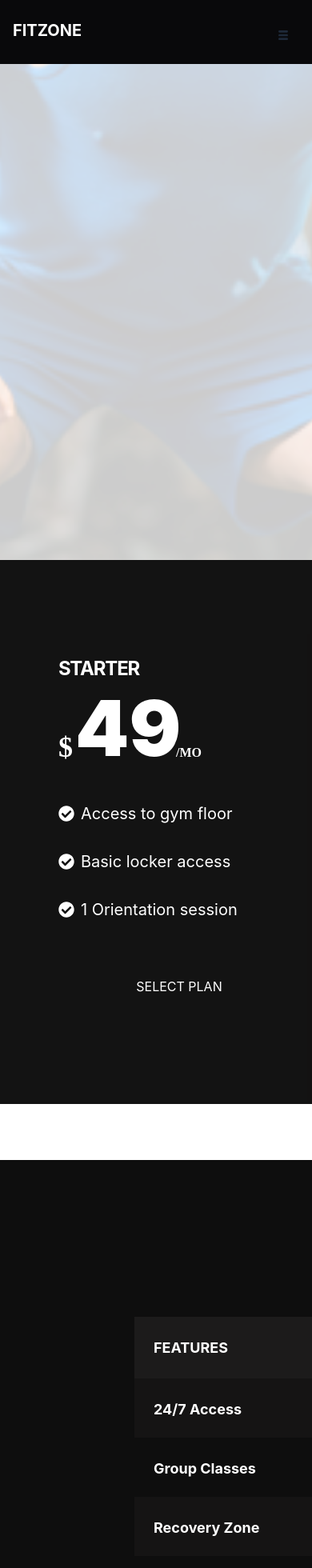
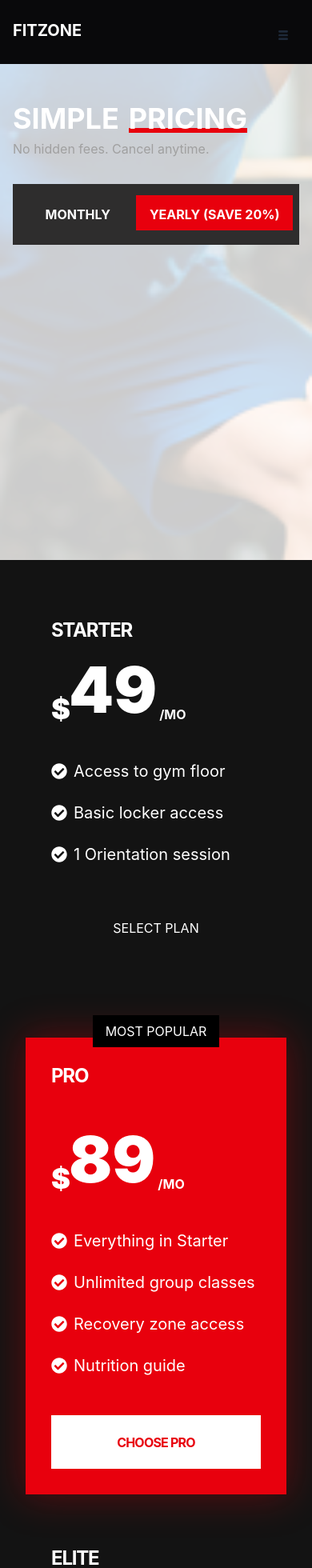
Before and after one commit to tekilaofficielpro/fitzone, a React (Vite) app: page /pricing in a window 390 px wide. Shown: the top 1960 px of the page at 80% size. Built offline with nearby package versions, Linux system fonts and the light colour scheme.

Commit message:
responsive pricing

```diff
--- a/src/pages/niniPages/miniPagePricing/ComparePlan.jsx
+++ b/src/pages/niniPages/miniPagePricing/ComparePlan.jsx
@@ -7,12 +7,15 @@ export const ComparePlan = () => {
   return (
     <>
       <style>{styles}</style>
-      <section className="h-[738px] text-white py-[96px] px-[32px] bg-[#0E0E0E]">
-        <div className="container h-[546px] max-w-[1024px] flex flex-row gap-[16px]">
-          <div className='w-[1024px] h-[40px]'>
-            <h1 className="w-[320px] h-[240px] font-black text-[36px] text-[#E5E2E1] leading-[40px] tracking-[-1.8px] position relative left-[500px] uppercase anim-row">COMPARE PLANS</h1>
+      <section className="min-h-[808px] h-auto text-white py-10 sm:py-14 md:py-[96px] px-4 sm:px-6 md:px-[32px] bg-[#0E0E0E]">
+        <div className="container min-h-[546px] h-auto max-w-[1024px] flex flex-col md:flex-row gap-[16px]">
+          <div className='w-full'>
+            <h1 className="w-full md:w-[320px] font-black text-[28px] md:text-[36px] text-[#E5E2E1] leading-[40px] tracking-[-1.8px] uppercase anim-row
+                          text-center md:text-left md:relative md:left-[400px] lg:left-[500px] anim-compare-title" style={{ transitionDelay: '0ms' }}>
+              COMPARE PLANS
+            </h1>
           </div>
-          <ul className='w-[1024px] h-[442px] flex flex-col gap-0 position relative top-[100px] right-[200px]'>
+          <ul className='w-full max-w-[1024px] mx-auto flex flex-col gap-0 relative top-0 md:top-[100px] md:right-[200px] lg:right-80'>
             {[
               { label: 'FEATURES', isHeader: true },
               { label: '24/7 Access' },
@@ -22,53 +25,52 @@ export const ComparePlan = () => {
               { label: 'Free Guest Passes' },
             ].map(() => null)}
 
-            <li className="w-[1024px] h-[79px] border-b-2 border-[#E8000D] flex flex-row gap-30 text-xl bg-[#1C1B1B] anim-row" style={{ transitionDelay: '0ms' }}>
-              <h2 className='w-[417px] h-[77px] px-[24px] py-[26px] text-[18px] font-bold'>FEATURES</h2>
-              <ul className='flex flex-row px-30'>
-                <li className='w-[248px] h-[77px] px-[24px] py-[26px] text-[18px] font-bold'>STARTER</li>
-                <li className='w-[248px] h-[77px] px-[42px] py-[26px] text-[18px] text-[#E8000D] font-bold'>PRO</li>
-                <li className='w-[248px] h-[77px] px-[15px] py-[26px] text-[18px] font-bold'>ELITE</li>
-              </ul>
+            {/* Ligne header */}
+            <li className="w-full border-b-2 border-[#E8000D] bg-[#1C1B1B] anim-row grid grid-cols-4" style={{ transitionDelay: '0ms' }}>
+              <h2 className='px-4 py-[26px] text-[18px] font-bold col-span-1'>FEATURES</h2>
+              <span className='px-4 py-[26px] text-[18px] font-bold text-center'>STARTER</span>
+              <span className='px-4 py-[26px] text-[18px] font-bold text-[#E8000D] text-center'>PRO</span>
+              <span className='px-4 py-[26px] text-[18px] font-bold text-center'>ELITE</span>
             </li>
-            <li className="w-[1024px] h-[74px] flex flex-row gap-30 text-xl bg-[#1C1B1B]/50 anim-row" style={{ transitionDelay: '80ms' }}>
-              <h2 className='w-[417px] h-[74px] px-[24px] py-[26px] text-[18px] font-bold'>24/7 Access</h2>
-              <ul className="flex flex-row px-35">
-                <li className='w-[248px] h-[77px] px-[24px] py-[26px] text-[#E8000D] text-[18px] font-bold position relative right-[100px]'><FaCheck /></li>
-                <li className='h-[77px] px-[24px] py-[26px] text-[18px] text-[#E8000D] font-bold position relative right-[100px]'><FaCheck /></li>
-                <li className='h-[77px] px-[24px] py-[26px] text-[18px] text-[#E8000D] font-bold position relative left-[65px]'><FaCheck /></li>
-              </ul>
+
+            {/* 24/7 Access */}
+            <li className="w-full bg-[#1C1B1B]/50 anim-row grid grid-cols-4" style={{ transitionDelay: '80ms' }}>
+              <h2 className='px-4 py-[26px] text-[18px] font-bold'>24/7 Access</h2>
+              <span className='px-4 py-[26px] text-[#E8000D] text-[18px] font-bold flex items-center justify-center'><FaCheck /></span>
+              <span className='px-4 py-[26px] text-[#E8000D] text-[18px] font-bold flex items-center justify-center'><FaCheck /></span>
+              <span className='px-4 py-[26px] text-[#E8000D] text-[18px] font-bold flex items-center justify-center'><FaCheck /></span>
             </li>
-            <li className="w-[1024px] h-[74px] flex flex-row gap-30 text-xl bg-[#0E0E0E] anim-row" style={{ transitionDelay: '160ms' }}>
-              <h2 className='w-[417px] h-[74px] px-[24px] py-[26px] text-[18px] font-bold'>Group Classes</h2>
-              <ul className="flex flex-row px-35">
-                <li className='w-[248px] h-[77px] px-[24px] py-[26px] text-[18px] text-[#4B5563] font-bold position relative right-[100px]'><MdClose /></li>
-                <li className='h-[77px] px-[24px] py-[26px] text-[18px] text-[#E8000D] font-bold position relative right-[100px]'><FaCheck /></li>
-                <li className='h-[77px] px-[24px] py-[26px] text-[18px] text-[#E8000D] font-bold position relative left-[65px]'><FaCheck /></li>
-              </ul>
+
+            {/* Group Classes */}
+            <li className="w-full bg-[#0E0E0E] anim-row grid grid-cols-4" style={{ transitionDelay: '160ms' }}>
+              <h2 className='px-4 py-[26px] text-[18px] font-bold'>Group Classes</h2>
+              <span className='px-4 py-[26px] text-[#4B5563] text-[18px] font-bold flex items-center justify-center'><MdClose /></span>
+              <span className='px-4 py-[26px] text-[#E8000D] text-[18px] font-bold flex items-center justify-center'><FaCheck /></span>
+              <span className='px-4 py-[26px] text-[#E8000D] text-[18px] font-bold flex items-center justify-center'><FaCheck /></span>
             </li>
-            <li className="w-[1024px] h-[74px] flex flex-row gap-30 text-xl bg-[#1C1B1B]/50 anim-row" style={{ transitionDelay: '240ms' }}>
-              <h2 className='w-[417px] h-[74px] px-[24px] py-[26px] text-[18px] font-bold'>Recovery Zone</h2>
-              <ul className="flex justify-between gap-20 position relative left-[20px]">
-                <li className='w-[248px] h-[77px] px-[24px] py-[26px] text-[18px] text-[#4B5563] font-bold position relative right-[100px]'><MdClose /></li>
-                <li className='h-[77px] px-[24px] py-[26px] text-[18px] text-[#E8000D] font-bold position relative right-[180px]'><FaCheck /></li>
-                <li className='h-[77px] px-[24px] py-[26px] text-[18px] text-[#E8000D] font-bold position relative right-[95px]'><FaCheck /></li>
-              </ul>
+
+            {/* Recovery Zone */}
+            <li className="w-full bg-[#1C1B1B]/50 anim-row grid grid-cols-4" style={{ transitionDelay: '240ms' }}>
+              <h2 className='px-4 py-[26px] text-[18px] font-bold'>Recovery Zone</h2>
+              <span className='px-4 py-[26px] text-[#4B5563] text-[18px] font-bold flex items-center justify-center'><MdClose /></span>
+              <span className='px-4 py-[26px] text-[#E8000D] text-[18px] font-bold flex items-center justify-center'><FaCheck /></span>
+              <span className='px-4 py-[26px] text-[#E8000D] text-[18px] font-bold flex items-center justify-center'><FaCheck /></span>
             </li>
-            <li className="w-[1024px] h-[74px] flex flex-row gap-30 text-xl bg-[#0E0E0E]/50 anim-row" style={{ transitionDelay: '320ms' }}>
-              <h2 className='w-[417px] h-[74px] px-[24px] py-[26px] text-[18px] font-bold'>Personal Coaching</h2>
-              <ul className="flex flex-row px-35">
-                <li className='w-[248px] h-[77px] px-[24px] py-[26px] text-[18px] text-[#4B5563] font-bold position relative right-[100px]'><MdClose /></li>
-                <li className='h-[77px] px-[24px] py-[26px] text-[18px] text-[#4B5563] font-bold position relative right-[100px]'><MdClose /></li>
-                <li className='h-[77px] px-[24px] py-[26px] text-[18px] text-[#E8000D] font-bold position relative left-[65px]'><FaCheck /></li>
-              </ul>
+
+            {/* Personal Coaching */}
+            <li className="w-full bg-[#0E0E0E]/50 anim-row grid grid-cols-4" style={{ transitionDelay: '320ms' }}>
+              <h2 className='px-4 py-[26px] text-[18px] font-bold'>Personal Coaching</h2>
+              <span className='px-4 py-[26px] text-[#4B5563] text-[18px] font-bold flex items-center justify-center'><MdClose /></span>
+              <span className='px-4 py-[26px] text-[#4B5563] text-[18px] font-bold flex items-center justify-center'><MdClose /></span>
+              <span className='px-4 py-[26px] text-[#E8000D] text-[18px] font-bold flex items-center justify-center'><FaCheck /></span>
             </li>
-            <li className="w-[1024px] h-[74px] flex flex-row gap-30 text-xl bg-[#1C1B1B]/50 anim-row" style={{ transitionDelay: '400ms' }}>
-              <h2 className='w-[417px] h-[74px] px-[24px] py-[26px] text-[18px] font-bold'>Free Guest Passes</h2>
-              <ul className="flex justify-between gap-20 position relative left-[20px]">
-                <li className='w-[248px] h-[77px] px-[24px] py-[26px] text-[18px] text-[#4B5563] font-bold position relative right-[100px]'><MdClose /></li>
-                <li className='h-[77px] px-[24px] py-[26px] text-[18px] text-[#E8000D] font-bold position relative right-[180px]'><FaCheck /></li>
-                <li className='h-[77px] px-[24px] py-[26px] text-[18px] text-[#E8000D] font-bold position relative right-[95px]'><FaCheck /></li>
-              </ul>
+
+            {/* Free Guest Passes */}
+            <li className="w-full bg-[#1C1B1B]/50 anim-row grid grid-cols-4" style={{ transitionDelay: '400ms' }}>
+              <h2 className='px-4 py-[26px] text-[18px] font-bold'>Free Guest Passes</h2>
+              <span className='px-4 py-[26px] text-[#4B5563] text-[18px] font-bold flex items-center justify-center'><MdClose /></span>
+              <span className='px-4 py-[26px] text-[#E8000D] text-[18px] font-bold flex items-center justify-center'><FaCheck /></span>
+              <span className='px-4 py-[26px] text-[#E8000D] text-[18px] font-bold flex items-center justify-center'><FaCheck /></span>
             </li>
           </ul>
         </div>
--- a/src/pages/niniPages/miniPagePricing/HeroSection.jsx
+++ b/src/pages/niniPages/miniPagePricing/HeroSection.jsx
@@ -4,24 +4,38 @@ const HeroSection = () => {
   return (
     <>
     <style>{styles}</style>
-    <section className='relative h-[700px] py-24 px-75 flex flex-col gap-16'>
-      <div
+    <section className='relative min-h-[700px] py-12 sm:py-16 md:py-20 lg:py-24 px-4 sm:px-10 md:px-20 lg:px-75 flex flex-col gap-8 sm:gap-12 md:gap-16'>
+     <div
         className="absolute inset-0 bg-[url('/pricingCoach4.png')] bg-cover bg-center"
         style={{ opacity: 0.2 }}
       />
-      <div className='container mx-auto relative top-40 left-55 z-10'>
-        <div className='text-[#FFFFFF] text-8xl font-bold flex flex-row gap-6 anim-hero-title'>
+      <div className='container mx-auto relative top-20 sm:top-28 md:top-32 lg:top-40 left-0 sm:left-10 md:left-20 z-10'>
+        <div className='text-white font-bold flex flex-row gap-3 sm:gap-6 anim-hero-title
+                text-4xl sm:text-6xl md:text-7xl lg:text-8xl lg:ml-[150px]'>
           <h1>SIMPLE</h1>
           <div className='flex flex-col'>
             <h1 className='z-10'>PRICING</h1>
-            <div className='w-[380px] h-[12px] position relative bottom-4 bg-[#E8000D] anim-hero-bar'></div>
+            <div className='relative bottom-2 sm:bottom-3 md:bottom-4 bg-[#E8000D] anim-hero-bar
+                            h-[6px] sm:h-[8px] md:h-[10px] lg:h-[12px]
+                            w-full'></div>
           </div>
         </div>
-        <h2 className='w-[360px] h-[28px] text-[#A0A0A0] text-[25px] mx-50 anim-hero-sub'>No hidden fees. Cancel anytime.</h2>
+        <h2 className='w-full max-w-[360px] text-[#A0A0A0] text-base sm:text-lg md:text-[25px] mx-auto sm:mx-10 md:mx-30 lg:mx-90 anim-hero-sub'>
+          No hidden fees. Cancel anytime.
+        </h2>
       </div>
-      <div className='w-[363px] h-[56px] bg-[#2e2d2d] mx-49 p-4 text-white flex flex-row gap-0 font-bold relative top-40 left-55 anim-hero-toggle'>
-        <button className='w-[138px] h-[44px] py-3 position relative bottom-2.5 toggle-btn'>MONTHLY</button>
-        <button className='w-[216px] h-[44px] py-3 bg-[#E8000D] position relative bottom-2.5 left-2 toggle-btn'>YEARLY (SAVE 20%)</button>
+      <div className='w-full max-w-[363px] bg-[#2e2d2d]
+                mx-auto sm:mx-10 md:mx-49
+                p-4 text-white flex flex-row gap-0 font-bold
+                relative top-20 sm:top-28 md:top-32 lg:top-40
+                left-0 sm:left-10 md:left-1 lg:mx-106
+                anim-hero-toggle'>
+        <button className='flex-1 sm:w-[138px] h-[44px] py-3 relative bottom-0.5 toggle-btn'>
+          MONTHLY
+        </button>
+        <button className='flex-[1.5] sm:w-[216px] h-[44px] py-3 bg-[#E8000D] relative bottom-0.5 left-2 toggle-btn'>
+          YEARLY (SAVE 20%)
+        </button>
       </div>
     </section>
     </>
--- a/src/pages/niniPages/miniPagePricing/PricingCard.jsx
+++ b/src/pages/niniPages/miniPagePricing/PricingCard.jsx
@@ -4,65 +4,65 @@ export const PricingCard = () => {
   return (
     <>
     <style>{styles}</style>
-    <section className='container h-[750px] text-white'>
-      <div className='py-[80px] px-[8px] position bg-[#131313]'>
-        <ul className='w-[1216px] h-[520px] max-w-[1280px] grid grid-rows-1 grid-cols-3 gap-y-8 gap-x-10 opacity-100 relative left-[25px]'>
+    <section className='container min-h-[750px] h-auto text-white'>
+      <div className='py-10 sm:py-14 md:py-[80px] px-4 sm:px-6 md:px-[8px] bg-[#131313]'>
+        <ul className='w-full max-w-[1216px] mx-auto grid grid-cols-1 md:grid-cols-3 gap-8 md:gap-x-10 px-4 md:px-0'>
 
           {/* STARTER */}
-          <li className='w-[384px] h-[525px] flex justify-between p-10 border-1 border-olive-600 opacity-100 col-start-1 row-start-1 col-span-1 row-span-1 anim-card-left'>
-            <div className="">
-              <h1 className="w-[302px] h-[32px] mb-2.5 font-bold text-[24px] leading-[32px] tracking-[-1.2px] align-middle uppercase">STARTER</h1>
+          <li className='w-full md:w-[384px] min-h-[525px] flex justify-between p-8 md:p-10 border-1 border-olive-600 col-start-1 anim-card-left'>
+            <div className="w-full">
+              <h1 className="font-bold text-[24px] leading-[32px] tracking-[-1.2px] uppercase mb-2.5">STARTER</h1>
               <div className='flex flex-row gap-2'>
-                <h1 className="w-[23px] h-[42px] position relative top-[52px] font-['Space_Grotesk'] font-black text-[36px] leading-[40px] tracking-normal align-middle">$</h1>
-                <h1 className="w-[123px] h-[101px] position relative right-[10px] font-black text-[96px] leading-[96px] tracking-normal align-middle">49</h1>
-                <h2 className="w-[33px] h-[25px] position relative top-[67px] right-[15px] font-['Space_Grotesk'] font-bold text-[16px] leading-[24px] tracking-normal align-middle">/MO</h2>
+                <h1 className="relative top-[52px] font-black text-[36px] leading-[40px]">$</h1>
+                <h1 className="relative right-[10px] font-black text-[80px] md:text-[96px] leading-[96px]">49</h1>
+                <h2 className="relative top-[67px] right-[15px] font-bold text-[16px] leading-[24px]">/MO</h2>
               </div>
-              <ul className='w-[319px] h-[160px] pt-[8px] mt-[32px] flex flex-col gap-[32px]'>
-                <li className='flex flex-row gap-2 text-xl'><FaCheckCircle className='position relative top-1'/>Access to gym floor</li>
-                <li className='flex flex-row gap-2 text-xl'><FaCheckCircle className='position relative top-1'/>Basic locker access</li>
-                <li className='flex flex-row gap-2 text-xl'><FaCheckCircle className='position relative top-1'/>1 Orientation session</li>
+              <ul className='w-full pt-[8px] mt-[32px] flex flex-col gap-[24px] md:gap-[32px]'>
+                <li className='flex flex-row gap-2 text-xl'><FaCheckCircle className='relative top-1'/>Access to gym floor</li>
+                <li className='flex flex-row gap-2 text-xl'><FaCheckCircle className='relative top-1'/>Basic locker access</li>
+                <li className='flex flex-row gap-2 text-xl'><FaCheckCircle className='relative top-1'/>1 Orientation session</li>
               </ul>
-              <button className="w-[302px] h-[60px] border-4 mt-[48px] border-olive-600 btn-select">SELECT PLAN</button>
+              <button className="w-full h-[60px] border-4 mt-[48px] border-olive-600 btn-select">SELECT PLAN</button>
             </div>
           </li>
 
           {/* PRO */}
-          <li className='w-[404px] h-[610px] bg-[#E8000D] shadow-[0_0_40px_0_#E8000D40] flex justify-between p-10 opacity-100 col-start-2 row-start-1 col-span-1 row-span-1 anim-card-center'>
-            <fieldset>
-              <legend className="w-[158px] py-2 text-center position relative bottom-[60px] bg-[#000000]">MOST POPULAR</legend>
-              <h1 className="w-[302px] h-[32px] font-bold text-[24px] leading-[32px] tracking-[-1.2px] align-middle uppercase position relative bottom-[40px]">PRO</h1>
+          <li className='w-full md:w-[404px] min-h-[525px] md:min-h-[610px] bg-[#E8000D] shadow-[0_0_40px_0_#E8000D40] flex justify-between p-8 md:p-10 anim-card-center'>
+            <fieldset className="w-full">
+              <legend className="w-[158px] py-2 text-center relative bottom-[60px] bg-[#000000]">MOST POPULAR</legend>
+              <h1 className="font-bold text-[24px] leading-[32px] tracking-[-1.2px] uppercase relative bottom-[40px]">PRO</h1>
               <div className='flex flex-row gap-2'>
-                <h1 className="w-[23px] h-[42px] position relative top-[52px] font-['Space_Grotesk'] font-black text-[36px] leading-[40px] tracking-normal align-middle">$</h1>
-                <h1 className="w-[123px] h-[101px] position relative right-[10px] font-black text-[96px] leading-[96px] tracking-normal align-middle">89</h1>
-                <h2 className="w-[33px] h-[25px] position relative top-[67px] right-[15px] font-['Space_Grotesk'] font-bold text-[16px] leading-[24px] tracking-normal align-middle">/MO</h2>
+                <h1 className="relative top-[52px] font-black text-[36px] leading-[40px]">$</h1>
+                <h1 className="relative right-[10px] font-black text-[80px] md:text-[96px] leading-[96px]">89</h1>
+                <h2 className="relative top-[67px] right-[15px] font-bold text-[16px] leading-[24px]">/MO</h2>
               </div>
-              <ul className='w-[319px] h-[160px] pt-[8px] mt-[32px] flex flex-col gap-[32px]'>
-                <li className='flex flex-row gap-2 text-xl'><FaCheckCircle className='position relative top-1'/>Everything in Starter</li>
-                <li className='flex flex-row gap-2 text-xl'><FaCheckCircle className='position relative top-1'/>Unlimited group classes</li>
-                <li className='flex flex-row gap-2 text-xl'><FaCheckCircle className='position relative top-1'/>Recovery zone access</li>
-                <li className='flex flex-row gap-2 text-xl'><FaCheckCircle className='position relative top-1'/>Nutrition guide</li>
+              <ul className='w-full pt-[8px] mt-[32px] flex flex-col gap-[24px] md:gap-[32px]'>
+                <li className='flex flex-row gap-2 text-xl'><FaCheckCircle className='relative top-1'/>Everything in Starter</li>
+                <li className='flex flex-row gap-2 text-xl'><FaCheckCircle className='relative top-1'/>Unlimited group classes</li>
+                <li className='flex flex-row gap-2 text-xl'><FaCheckCircle className='relative top-1'/>Recovery zone access</li>
+                <li className='flex flex-row gap-2 text-xl'><FaCheckCircle className='relative top-1'/>Nutrition guide</li>
               </ul>
-              <button className="w-[319px] h-[67px] py-[20px] px-[24px] mt-[96px] bg-[#FFFFFF] btn-pro">
-                <p className="h-[25px] text-[16px] leading-[24px] tracking-[-0.8px] text-center text-[#E8000D] align-middle uppercase font-bold">CHOOSE PRO</p>
+              <button className="w-full h-[67px] py-[20px] px-[24px] mt-[48px] md:mt-[96px] bg-[#FFFFFF] btn-pro">
+                <p className="text-[16px] leading-[24px] tracking-[-0.8px] text-center text-[#E8000D] uppercase font-bold">CHOOSE PRO</p>
               </button>
             </fieldset>
           </li>
 
           {/* ELITE */}
-          <li className='w-[384px] h-[525px] flex justify-between p-10 border-1 border-olive-600 opacity-100 col-start-3 row-start-1 col-span-1 row-span-1 anim-card-right'>
-            <div>
-              <h1 className="w-[302px] h-[32px] mb-2.5 font-bold text-[24px] leading-[32px] tracking-[-1.2px] align-middle uppercase">ELITE</h1>
+          <li className='w-full md:w-[384px] min-h-[525px] flex justify-between p-8 md:p-10 border-1 border-olive-600 anim-card-right'>
+            <div className="w-full">
+              <h1 className="font-bold text-[24px] leading-[32px] tracking-[-1.2px] uppercase mb-2.5">ELITE</h1>
               <div className='flex flex-row gap-2'>
-                <h1 className="w-[23px] h-[42px] position relative top-[52px] font-['Space_Grotesk'] font-black text-[36px] leading-[40px] tracking-normal align-middle">$</h1>
-                <h1 className="w-[123px] h-[101px] position relative right-[10px] font-black text-[96px] leading-[96px] tracking-normal align-middle">149</h1>
-                <h2 className="w-[33px] h-[25px] position relative top-[67px] left-[30px] font-['Space_Grotesk'] font-bold text-[16px] leading-[24px] tracking-normal align-middle">/MO</h2>
+                <h1 className="relative top-[52px] font-black text-[36px] leading-[40px]">$</h1>
+                <h1 className="relative right-[10px] font-black text-[80px] md:text-[96px] leading-[96px]">149</h1>
+                <h2 className="relative top-[67px] left-[30px] font-bold text-[16px] leading-[24px]">/MO</h2>
               </div>
-              <ul className='w-[319px] h-[160px] pt-[8px] mt-[32px] flex flex-col gap-[32px]'>
-                <li className='flex flex-row gap-2 text-xl'><FaCheckCircle className='position relative top-1'/>Everything in pro</li>
-                <li className='flex flex-row gap-2 text-xl'><FaCheckCircle className='position relative top-1'/>Personnal Coach (2/mo)</li>
-                <li className='flex flex-row gap-2 text-xl'><FaCheckCircle className='position relative top-1'/>Monthly body scans</li>
+              <ul className='w-full pt-[8px] mt-[32px] flex flex-col gap-[24px] md:gap-[32px]'>
+                <li className='flex flex-row gap-2 text-xl'><FaCheckCircle className='relative top-1'/>Everything in pro</li>
+                <li className='flex flex-row gap-2 text-xl'><FaCheckCircle className='relative top-1'/>Personnal Coach (2/mo)</li>
+                <li className='flex flex-row gap-2 text-xl'><FaCheckCircle className='relative top-1'/>Monthly body scans</li>
               </ul>
-              <button className="w-[302px] h-[60px] border-4 mt-[48px] border-olive-600 btn-select">SELECT PLAN</button>
+              <button className="w-full h-[60px] border-4 mt-[48px] border-olive-600 btn-select">SELECT PLAN</button>
             </div>
           </li>
 
```
Also changed, not shown: src/pages/niniPages/miniPagePricing/SectionFAQ.jsx (+32 -26 lines), src/pages/niniPages/miniPagePricing/SectionFinal.jsx (+16 -6 lines).
